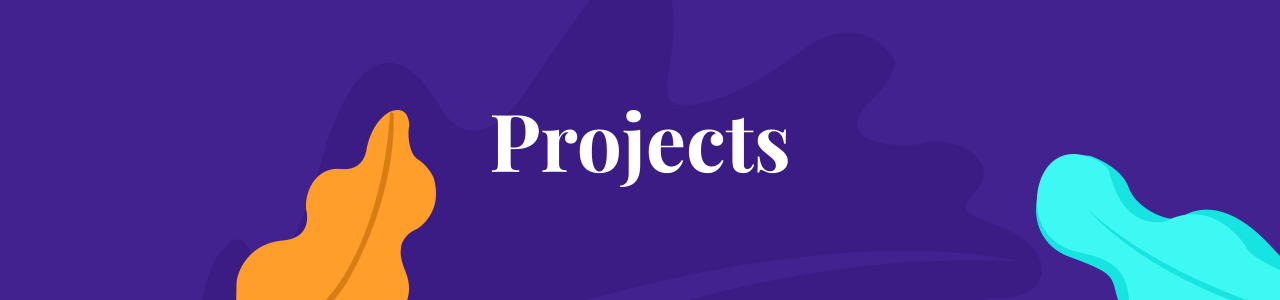
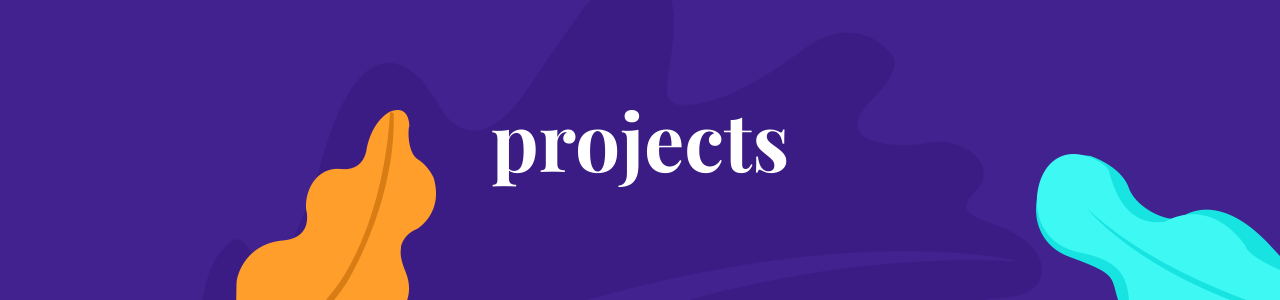
Before and after one commit to 785pavan/785pavan.github.io, a Jekyll site: the page built from _pages/projects.html, in a window 1280 px wide and 900 px high. Shown: the part 159-459 px from the top of the window. Built offline with Jekyll 4.4.1, drawn with Linux system fonts in a browser that asks for light colours.

```diff
--- a/_data/settings.yaml
+++ b/_data/settings.yaml
@@ -14,7 +14,7 @@ copyright: Copyright &copy; 2022 Pavan Kumar Kandapagari
 menu:
   - { name: About, link: "/about" }
   - { name: Blog, link: "/blog" }
-  - { name: Projects, link: "/Projects" }
+  - { name: Projects, link: "/projects" }
   - { name: Contact, link: "/contact" }
 
 #-------------------------------
@@ -221,9 +221,9 @@ projects-label:
 #  }
 
 projects-items:
-  - image: "assets/images/Projects/item-1.png"
+  - image: "assets/images/projects/item-1.png"
     url: "#"
-    Projects-type:
+    projects-type:
       - type: "design"
       - type: "illustration"
 
--- a/_includes/projects-section.html
+++ b/_includes/projects-section.html
@@ -1,5 +1,5 @@
 {% if site.data.settings.projects-home-items %}
-<!-- Projects -->
+<!-- projects -->
 <section class="section">
   <div class="container">
     <div class="row">
@@ -23,5 +23,5 @@
     </div>
   </div>
 </section>
-<!-- /Projects -->
+<!-- /projects -->
 {% endif %}
--- a/_pages/projects.html
+++ b/_pages/projects.html
@@ -1,6 +1,6 @@
 ---
 layout: page
-title: Projects
+title: projects
 ---
 <!-- projects -->
 <section class="section">
@@ -22,7 +22,7 @@ title: Projects
     <div class="row shuffle-wrapper">
       {% for item in site.data.settings.projects-items %}
       <div class="col-lg-4 col-6 mb-4 shuffle-item"
-        data-groups="[{% for Projects in item.projects-type %}{% if forloop.first == true %}{% else %},{% endif %}&quot;{{ projects.type }}&quot;{% endfor %}]">
+        data-groups="[{% for projects in item.projects-type %}{% if forloop.first == true %}{% else %},{% endif %}&quot;{{ projects.type }}&quot;{% endfor %}]">
         <div class="position-relative rounded hover-wrapper">
           <img src="{{ site.baseurl }}/{{ item.image }}" alt="projects-image" class="img-fluid rounded w-100 d-block">
           <div class="hover-overlay">
--- a/assets/scss/templates/_homepage.scss
+++ b/assets/scss/templates/_homepage.scss
@@ -86,7 +86,7 @@
 
 /* /service */
 
-/* Projects */
+/* projects */
 .hover-wrapper {
   overflow: hidden;
 
@@ -129,7 +129,7 @@
   text-align: center;
 }
 
-/* /Projects */
+/* /projects */
 
 /* testimonial */
 .testimonial-content {
```
